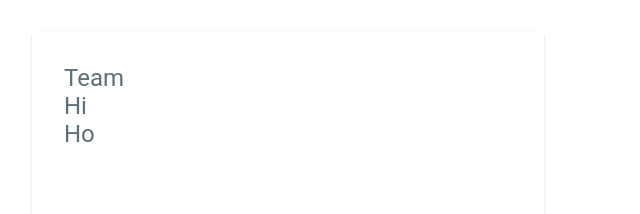
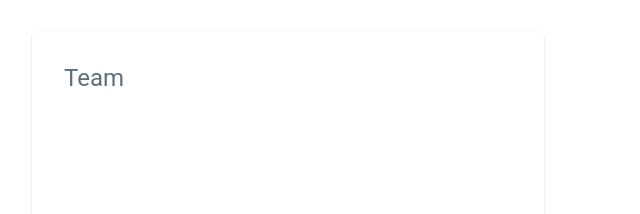
Before and after one commit to TotallyMoxie/Viz-Teams, an Angular app in the folder front-end/: page / in a window 1280 px wide. Shown: the top 214 px of the page, without its empty margins (0-640 px from the left). Built offline with nearby package versions, Linux system fonts and the light colour scheme.

Commit message:
Team list

```diff
--- a/front-end/src/app/team-list/team-list.component.html
+++ b/front-end/src/app/team-list/team-list.component.html
@@ -2,8 +2,8 @@
 
   <mat-card-header>Team</mat-card-header>
 
-  <mat-card-content>Hi</mat-card-content>
+  <mat-card-content></mat-card-content>
 
-  <mat-card-content>Ho</mat-card-content>
+  <mat-card-content></mat-card-content>
 
 </mat-card>
```
